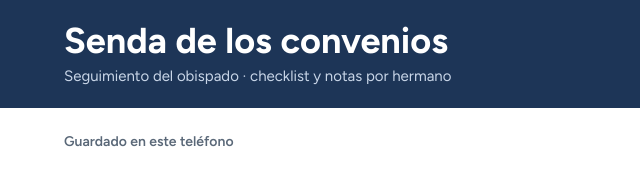
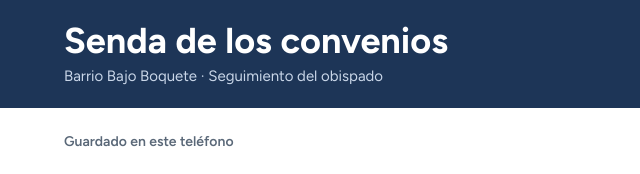
Before and after one commit to Alain507/senda-de-los-convenios, a plain HTML site: page index.html in a window 1280 px wide. Shown: the top 174 px of the page, 0-640 px from the left. Drawn offline with Linux system fonts and the light colour scheme.

Commit message:
Agregar nombre del Barrio Bajo Boquete
Co-Authored-By: Claude Opus 5.5 <noreply@anthropic.com>
Claude-Session: https://claude.ai/code/session_01EZo2qrNFRfriErJsNsRcve

```diff
--- a/index.html
+++ b/index.html
@@ -97,7 +97,7 @@ footer a{color:var(--go)}
 <body>
 <header>
 <h1>Senda de los convenios</h1>
-<p>Seguimiento del obispado · checklist y notas por hermano</p>
+<p>Barrio Bajo Boquete · Seguimiento del obispado</p>
 </header>
 <div class="bar"><span id="status">Listo</span><span><button class="ghost" id="copy" type="button">Copiar resumen</button><button class="ghost" id="bk" type="button">Respaldo</button></span></div>
 <div class="bk" id="bkp" hidden><p>Los datos viven solo en este teléfono. Descargue un respaldo de vez en cuando; con él puede pasarlos a otro dispositivo.</p><div class="add"><button id="dl" type="button">Descargar respaldo</button><label class="up">Restaurar respaldo<input type="file" id="ul" accept=".json,application/json"></label></div></div>
```
Also changed, not shown: manifest.webmanifest.
